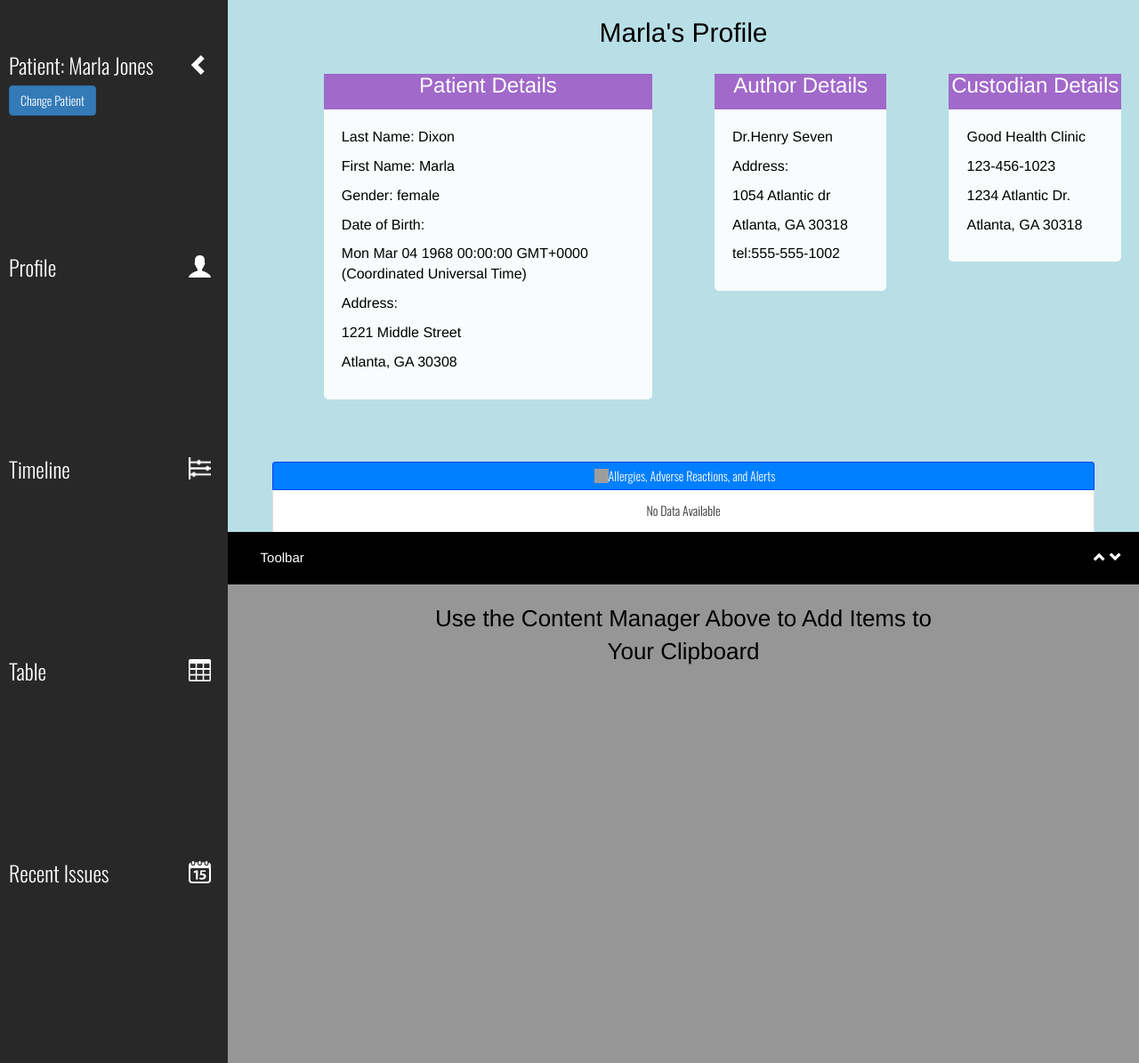
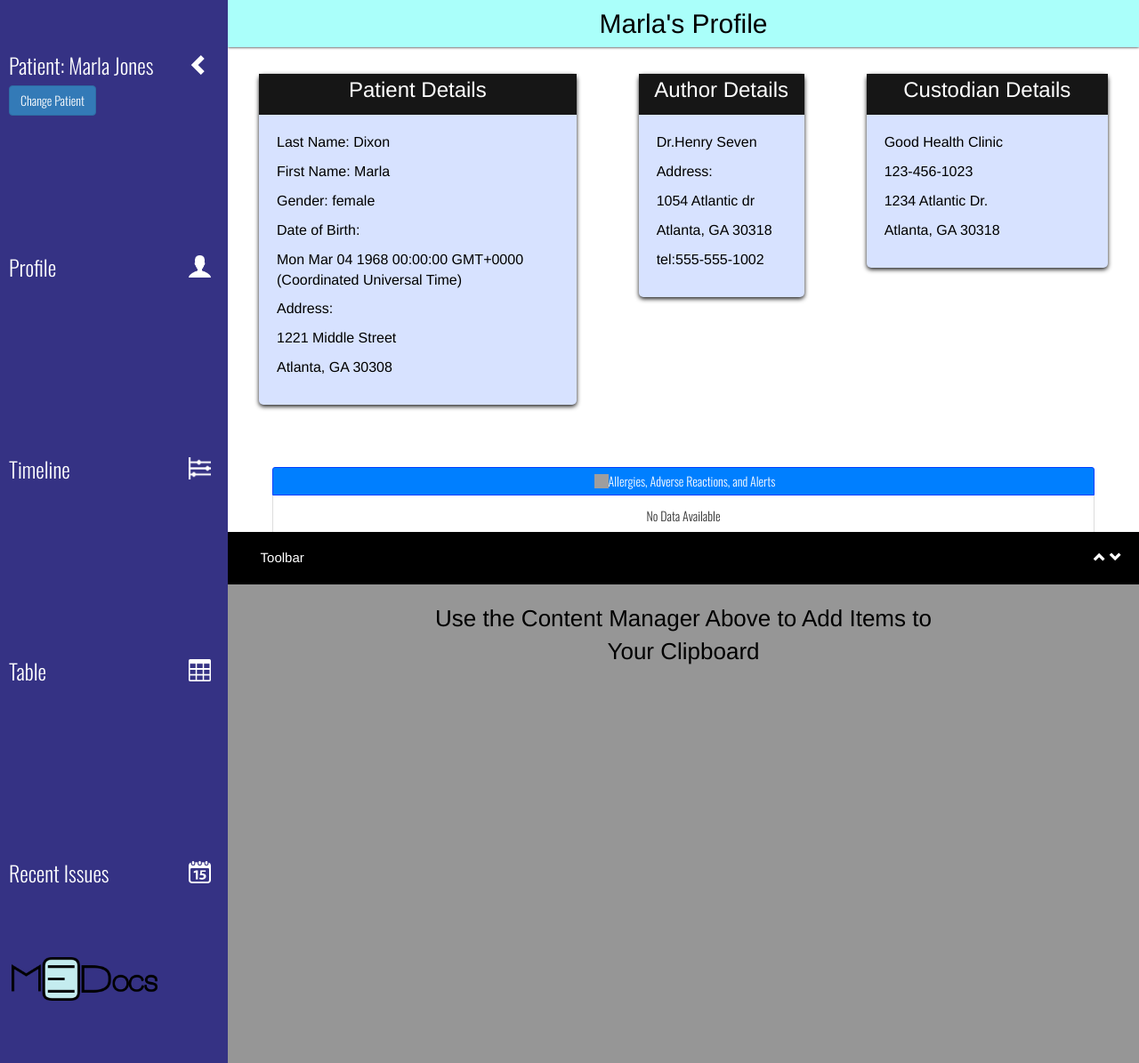
Before and after one commit to nealfwilliams/Medocs, a Django app: template HealthInformatics/templates/base.html in a window 1280 px wide. Shown: the whole page at 89% size. Run offline with Django 3.2, Linux system fonts and the light colour scheme; the template is opened without the code that fills it, so the values that code supplies are empty; parts of the project's set-up code (start-up, migrations or seed data) failed here and were passed over; some libraries are stand-ins or nearby versions; grey boxes are pictures that could not be loaded.

Commit message:
signon, logo, final graphic design

```diff
--- a/HealthInformatics/settings.py
+++ b/HealthInformatics/settings.py
@@ -64,7 +64,7 @@ DATABASES = {
 
 # Internationalization
 # https://docs.djangoproject.com/en/1.6/topics/i18n/
-
+LOGIN_URL = "/sign_on/"
 LANGUAGE_CODE = 'en-us'
 
 TIME_ZONE = 'UTC'
--- a/HealthInformatics/static/css/Home.css
+++ b/HealthInformatics/static/css/Home.css
@@ -7,7 +7,7 @@ h3{
     font-family: Oswald;
     color:white;
     position: fixed;
-    background-color: #282828;
+    background-color: #353284;
     width:20%;
     height:100%;
 }
@@ -64,7 +64,7 @@ h3{
     position: absolute;
     color:black;
     text-align: center;
-    background-color: #b8dfe6;
+    background-color: #ffffff;
     height:50%;
     width:100%;
     overflow-y: auto;
@@ -184,14 +184,34 @@ a {
     border-radius: 5px;
     text-align: left;
     margin: 20px;
+    box-shadow: 0px 2px 5px #191919;
+}
+
+.cm_textbox {
+    background-color: #d7e2ff;
 }
 
 .textbox>.header {
     background-color: #a169ca;
-    height:40px;
     color:white;
+    padding:5px;
     overflow-x: hidden;
     overflow-y: hidden;
+}
+
+.cm_textbox>.header {
+    background-color: #161616;
+}
+
+#gen_info {
+    overflow: auto;
+}
+
+#cm_header {
+    padding: 10px;
+    background-color: #aafffa;
+    margin-top:0px;
+    box-shadow: 0px 0px 3px black;
 }
 
 .indent{
@@ -220,7 +240,6 @@ a {
     margin-left: 10px;
 }
 
-
 .clipboard_widget{
     width: 20%;
     display:inline-block;
@@ -240,8 +259,23 @@ a {
 
 table, th, td {
     border: 1px solid black;
+    box-shadow: 0px 0px 1px #303030 inset;
 }
 
-td {
+th {
+    background-color: rgb(207,207,207);
+}
+td, th {
     padding:10px;
+
 }
+
+#bottom_image{
+    position:absolute;
+    width:100%;
+    top:90%;
+}
+#bottom_image>img{
+    width:64%;
+    margin-left:5%;
+}
--- a/HealthInformatics/static/scripts/main.js
+++ b/HealthInformatics/static/scripts/main.js
@@ -321,13 +321,21 @@ var draw_tab = function(id) {
     var html = "<div class='tab' id='" + id + "_tab'>" +
         "<div class='header'> Example " +
         "<span class='glyphicon glyphicon-remove tab_remove' " + "name='" + id + "'></span></div></div>";
+    if (num_tabs < 10) {
+        num_tabs = num_tabs + 1;
+        if (num_tabs > 4) {
+            tabwidth = str(80 / num_tabs) + "%";
+            $(".tab").css("width", tabwidth);
+        }
         $("#clipboard_toolbar").append(html);
-    $(".tab_remove").click(function() {
+        $(".tab_remove").unbind();
+        $(".tab_remove").click(function () {
             console.log("close fired");
             var name = $(this).attr("name");
             console.log(name);
             remove_widget(name);
         });
+    }
 };
 
 var draw_widget = function(data) {
@@ -348,6 +356,7 @@ var remove_widget = function(name) {
     var tab_id = "#" + name + "_tab";
     $(widget_id).remove();
     $(tab_id).remove();
+    num_widgets --;
 };
 
 $(".tab_remove").click(function() {
@@ -386,7 +395,7 @@ register_trigger();
 
 function updateDemographics(bbDoc) {
     var $patient_info = $('#patient_info');
-    var $patient_details = '<div class="textbox" id="patient_info"> ' +
+    var $patient_details = '<div class="textbox cm_textbox" id="patient_info"> ' +
                         '<div class="header">' +
                         '<h3> Patient Details</h3>' +
                         '</div>' +
@@ -407,7 +416,7 @@ function updateDemographics(bbDoc) {
 
 function updateAuthor(bbDoc) {
     var $author_info = $('#author_info');
-    var $author_details = '<div class="textbox" id="author_info"> ' +
+    var $author_details = '<div class="textbox cm_textbox" id="author_info"> ' +
                         '<div class="header">' +
                         '<h3> Author Details</h3>' +
                         '</div>' +
@@ -428,7 +437,6 @@ function updateAuthor(bbDoc) {
     $author_info.replaceWith($author_details);
 }
 
-
 $( document ).ready(function() {
     var xhr = new XMLHttpRequest();
     xhr.open('get', '../static/ccd/MarlaCCD.xml', false);
--- a/HealthInformatics/templates/base.html
+++ b/HealthInformatics/templates/base.html
@@ -102,6 +102,12 @@
         <div class="nav_content">
             <h3> Recent Issues </h3>
         </div>
+
+
+    </div>
+
+    <div id="bottom_image">
+        <img src="/static/images/medocs.png" >
     </div>
 </div>
 
@@ -112,10 +118,9 @@
         <h2 id="cm_header"> </h2>
         <div class="cm_widget" name="Timeline" id="timeline"></div>
         <div class="cm_widget" name="Profile" id="profile">
-
-            <div class="row">
-                <div class="col-sm-5 col-sm-offset-1">
-                    <div class="textbox" id="patient_info">
+            <div id="gen_info">
+                <div class="col-sm-5">
+                    <div class="textbox cm_textbox" id="patient_info">
                         <div class="header">
                             <h3> Patient Details</h3>
                         </div>
@@ -125,7 +130,7 @@
                     </div>
                 </div>
                 <div class="col-sm-3">
-                    <div class="textbox" id="author_info">
+                    <div class="textbox cm_textbox" id="author_info">
                         <div class="header">
                             <h3>Author Details </h3>
                         </div>
@@ -134,8 +139,8 @@
                         </div>
                     </div>
                 </div>
-                <div class="col-sm-3">
-                    <div class="textbox" id="author_info">
+                <div class="col-sm-4">
+                    <div class="textbox cm_textbox" id="author_info">
                         <div class="header">
                             <h3>Custodian Details </h3>
                         </div>
@@ -148,7 +153,6 @@
                     </div>
                 </div>
             </div>
-
             <div id="accordion">
             <h3>Allergies, Adverse Reactions, and Alerts</h3>
             <div>
@@ -179,14 +183,14 @@
     <div class="cm_widget" name="Table" id="table">
         <table id="patient_table" style="width:80%; margin-left: auto; margin-right: auto;">
             <tr>
-                <td>Date / Start Date</td>
-                <td>Finish Date</td>
-                <td>Medications</td>
-                <td>Problems</td>
-                <td>Encounters</td>
-                <td>Procedures</td>
-                <td>Results</td>
-                <td>Social History</td>
+                <th>Date / Start Date</th>
+                <th>Finish Date</th>
+                <th>Medications</th>
+                <th>Problems</th>
+                <th>Encounters</th>
+                <th>Procedures</th>
+                <th>Results</th>
+                <th>Social History</th>
             </tr>
 
         </table>
--- a/HealthInformatics/urls.py
+++ b/HealthInformatics/urls.py
@@ -7,6 +7,8 @@ admin.autodiscover()
 
 urlpatterns = patterns('',
     url(r'^$', 'healthapp.views.home', name='home'),
+    url(r'^sign_on/', 'healthapp.views.sign_on', name='sign_on')
     )
+
 if settings.DEBUG:
     urlpatterns += static(settings.STATIC_URL, document_root=settings.STATIC_ROOT)
```
Also changed, not shown: HealthInformatics/static/css/signon.css (added, +48 -0 lines), HealthInformatics/static/scripts/login.js (added, +13 -0 lines), HealthInformatics/templates/signon.html (added, +41 -0 lines), healthapp/views.py (+14 -0 lines), HealthInformatics/static/images/medocs.png (added), db.sqlite3 (added). Lines whose indentation alone changed are shown as unchanged.
